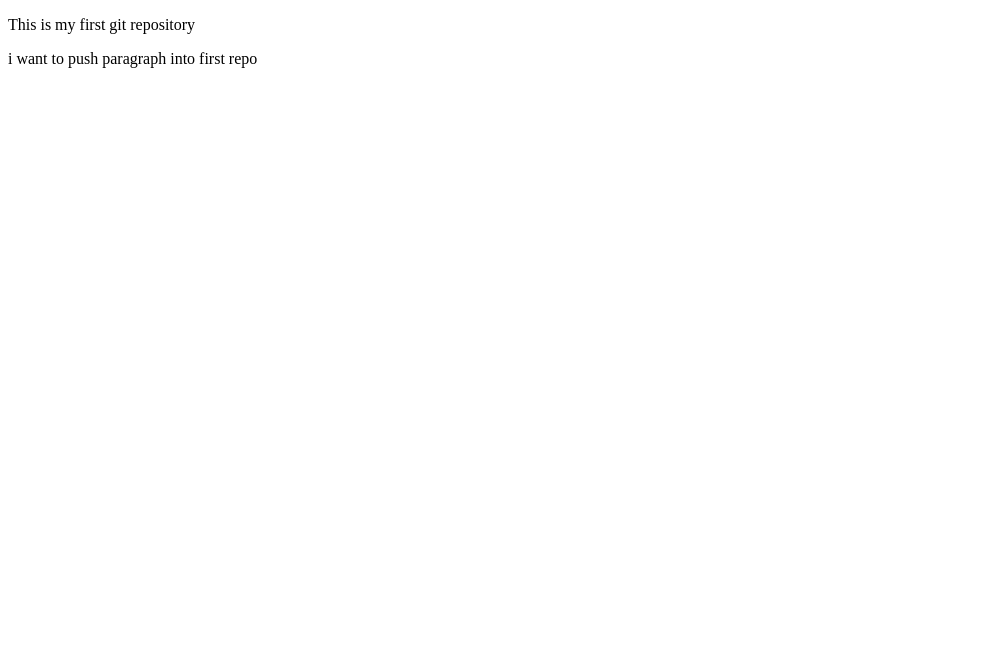
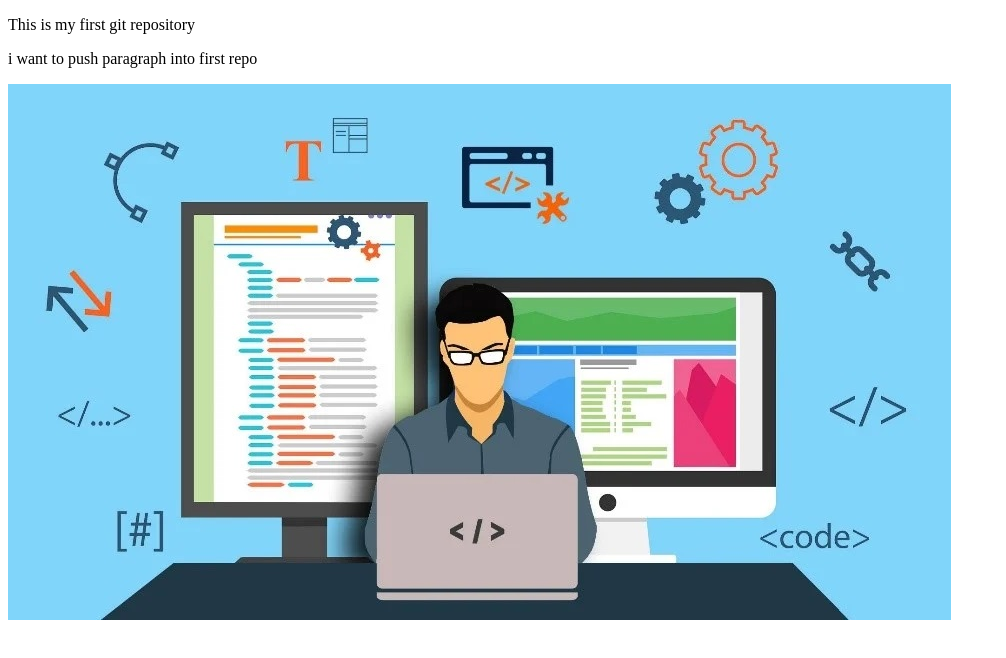
Before and after one commit to kmdripon1991/my-first-blog-repo, a plain HTML site: page index.html in a window 1280 px wide. Shown: the whole page, without its empty margins (0-1006 px from the left). Drawn offline with Linux system fonts and the light colour scheme.

Commit message:
image add

```diff
--- a/index.html
+++ b/index.html
@@ -9,5 +9,6 @@
 <body>
     <p>This is my first git repository</p>
     <p>i want to push paragraph into first repo</p>
+    <img src="Image/Developer.jpg" alt="developer">
 </body>
 </html>
```
Also changed, not shown: Image/Developer.jpg (added).
